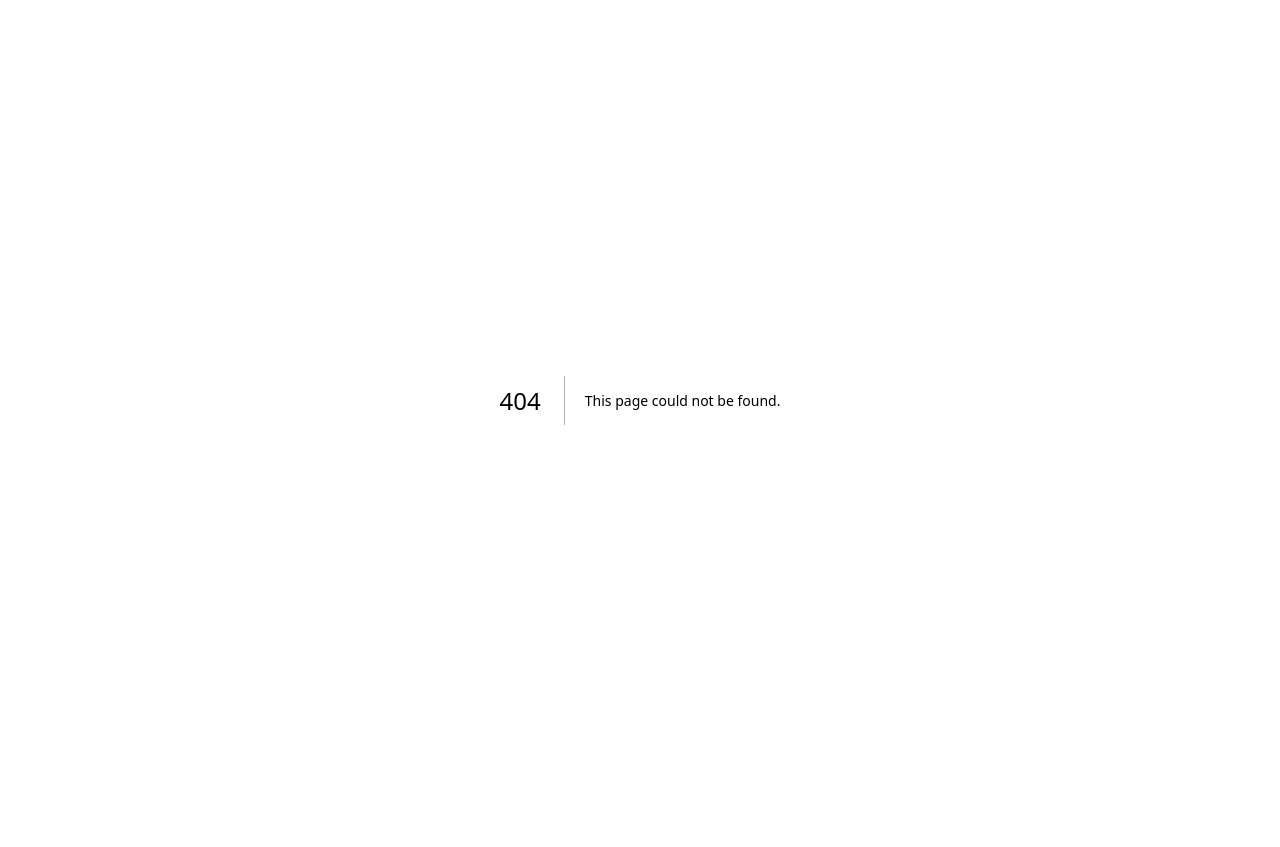
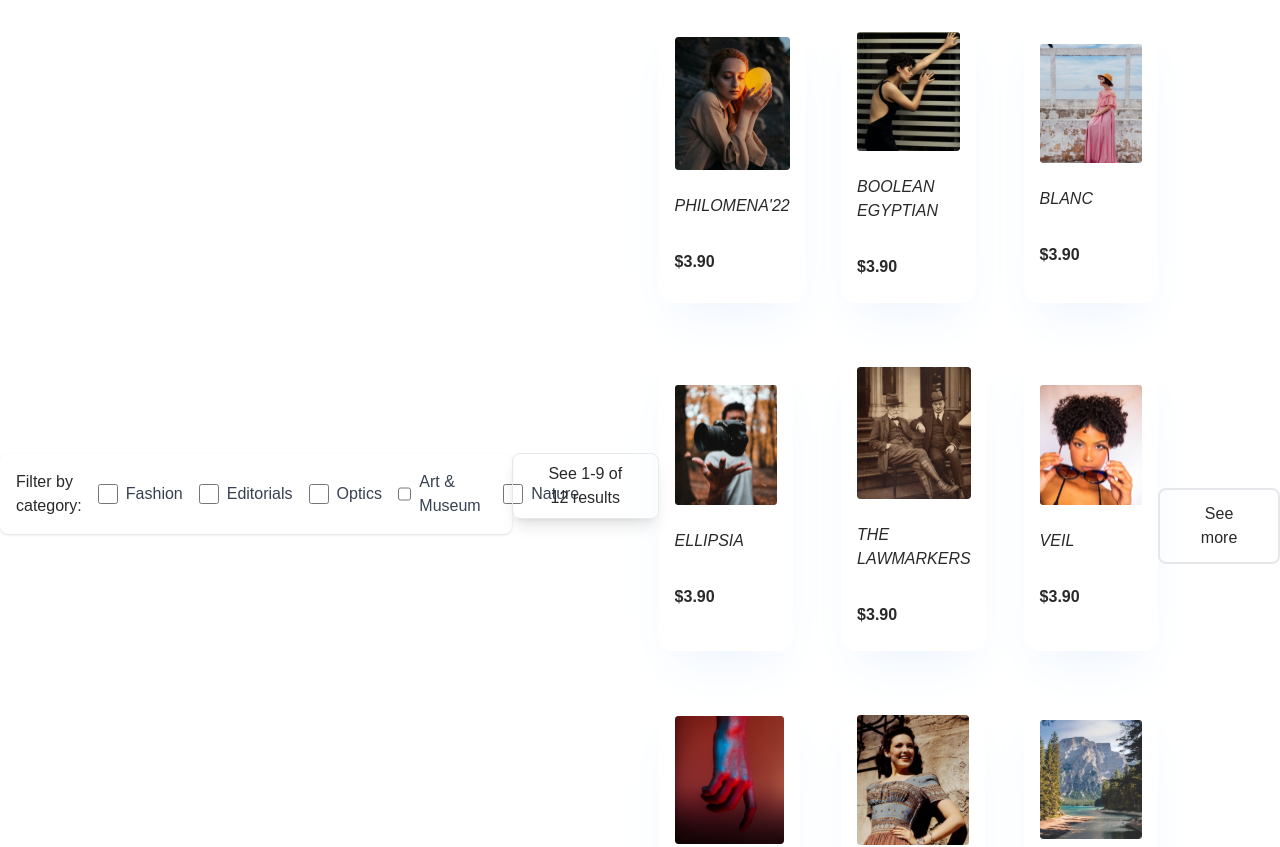
Before and after one commit to Orhmo/Artsy, a Next.js app: page /components/marketplace-layout/artwork in a window 1280 px wide. Before the commit this address had no page. Shown: the top 847 px of the page. Before the commit the page ends 800 px from the top, so only its background shows below. Built offline with nearby package versions, Linux system fonts and the light colour scheme; a web font is replaced by a local one.

Commit message:
Marketplace Page Layout

```diff
--- /dev/null
+++ b/pages/components/marketplace-layout/artwork.tsx
@@ -0,0 +1,61 @@
+import React, { useState } from 'react';
+import Image from 'next/image';
+
+import Filter from './Filter';
+
+import { ARTWORKS } from '@/utils/data';
+
+const Artworks = (): JSX.Element => {
+  const [displayCount, setDisplayCount] = useState<number>(9);
+  const totalArtworks: number = ARTWORKS.length;
+
+  const [filteredArtworks, setFilteredArtworks] = useState<Artwork[]>(ARTWORKS);
+
+  const displayedArtworks: Array<Artwork> = filteredArtworks.slice(0, displayCount);
+  const displayedCountText: string = `See 1-${displayCount} of ${totalArtworks} results`;
+
+  const handleSeeMoreClick = (): void => {
+    setDisplayCount(displayCount + 3);
+  };
+
+  const handleFilter = (selectedCategories: string[]): void => {
+    if (selectedCategories.length === 0) {
+      setFilteredArtworks(ARTWORKS);
+    } else {
+      const filtered = ARTWORKS.filter((artwork: Artwork) => selectedCategories.includes(artwork.category));
+      setFilteredArtworks(filtered);
+    }
+    setDisplayCount(9);
+  };
+
+  return (
+    <div className='flex justify-center items-center my-4'>
+      <div className='flex flex-row'>
+        <Filter onFilter={handleFilter} />
+      </div>
+      <div className='text-center mt-4 px-8 py-2 border rounded-lg shadow-lg mb-8'>
+        {displayedCountText}
+      </div>
+
+      <div className='grid grid-cols-1 gap-8 sm:grid-cols-2 md:grid-cols-3 md:gap-12'>
+        {displayedArtworks.map((artwork: Artwork) => (
+          <div
+            className='mx-auto flex flex-col flex-wrap justify-center gap-2 rounded-2xl p-4 shadow-2xl shadow-blue-50'
+            key={artwork.id}
+          >
+            <Image src={artwork.image} alt='' />
+            <h2 className='py-4 uppercase italic'>{artwork.name}</h2>
+            <span className='py-2 font-bold'>{artwork.price}</span>
+          </div>
+        ))}
+      </div>
+      {displayCount < totalArtworks && (
+        <div className='border-2 px-10 py-3 rounded-lg mt-16 cursor-pointer hover:bg-blue-50 hover:text-gray-500 transition-all'>
+          <button onClick={handleSeeMoreClick}>See more</button>
+        </div>
+      )}
+    </div>
+  );
+};
+
+export default Artworks;
--- /dev/null
+++ b/pages/components/marketplace-layout/filter.tsx
@@ -0,0 +1,52 @@
+import React, { useState } from 'react';
+
+import { ARTWORKS } from '@/utils/data';
+
+interface Props {
+  onFilter: (filteredArtworks: Artwork[]) => void;
+}
+
+const Filter: React.FC<Props> = ({ onFilter }) => {
+  const categories: string[] = Array.from(new Set(ARTWORKS.map((artwork: Artwork) => artwork.category)));
+  const [selectedCategories, setSelectedCategories] = useState<string[]>([]);
+
+  const handleCategoryChange = (category: string): void => {
+    const index = selectedCategories.indexOf(category);
+    if (index === -1) {
+      setSelectedCategories([...selectedCategories, category]);
+    } else {
+      setSelectedCategories([...selectedCategories.slice(0, index), ...selectedCategories.slice(index + 1)]);
+    }
+  };
+
+
+
+  return (
+    <div className='w-full flex justify-center'>
+      <div className='flex items-center justify-between w-full max-w-lg p-4 bg-white shadow rounded-lg'>
+        <div className='flex items-center space-x-4'>
+          <span>Filter by category:</span>
+          {categories.map((category: string) => (
+            <div key={category} className='flex items-center space-x-2'>
+              <input
+                type='checkbox'
+                id={`category_${category}`}
+                name={`category_${category}`}
+                value={category}
+                checked={selectedCategories.includes(category)}
+                onChange={() => handleCategoryChange(category)}
+                className='form-checkbox h-5 w-5 text-blue-600 rounded'
+              />
+              <label htmlFor={`category_${category}`} className='font-medium text-gray-700'>
+                {category}
+              </label>
+            </div>
+          ))}
+        </div>
+
+      </div>
+    </div>
+  );
+};
+
+export default Filter;
--- a/pages/marketplace.tsx
+++ b/pages/marketplace.tsx
@@ -8,19 +8,71 @@ import { ARTWORKS } from '../utils/data';
 
 const Marketplace = (): JSX.Element => {
   const [displayCount, setDisplayCount] = useState<number>(9);
+  const [selectedCategories, setSelectedCategories] = useState<Array<string>>(['All']);
   const totalArtworks: number = ARTWORKS.length;
 
-  const displayedArtworks: Array<Artwork> = ARTWORKS.slice(0, displayCount);
-  const displayedCountText: string = `See 1-${displayCount} of ${totalArtworks} results`;
+  const categories: Array<string> = ['All', ...new Set(ARTWORKS.map(artwork => artwork.category))];
+  const displayedArtworks: Array<Artwork> = ARTWORKS
+  .filter(artwork => selectedCategories.includes('All') || selectedCategories.includes(artwork.category))
+  .slice(0, displayCount);
+
+  const displayedCountText: string = `See 1-${displayedArtworks.length} of ${totalArtworks} results`;
 
   const handleSeeMoreClick = (): void => {
     setDisplayCount(displayCount + 3);
+  };
+
+  const handleCategoryChange = (event: React.ChangeEvent<HTMLInputElement>): void => {
+    const category = event.target.value;
+    const newSelectedCategories = [...selectedCategories];
+
+    if (category === 'All') {
+      // If "All" category is selected, uncheck all other categories
+      newSelectedCategories.splice(1);
+    } else {
+      // If any other category is selected, uncheck the "All" category
+      const allIndex = newSelectedCategories.indexOf('All');
+      if (allIndex !== -1) {
+        newSelectedCategories.splice(allIndex, 1);
+      }
+    }
+
+    if (newSelectedCategories.includes(category)) {
+      // Remove the category if it's already selected
+      newSelectedCategories.splice(newSelectedCategories.indexOf(category), 1);
+    } else {
+      // Add the category if it's not already selected
+      newSelectedCategories.push(category);
+    }
+
+    if (newSelectedCategories.length === 0) {
+      // If no category is selected, recheck the "All" category
+      newSelectedCategories.push('All');
+    }
+
+    setSelectedCategories(newSelectedCategories);
   };
 
   return (
     <div className='flex flex-col justify-center items-center my-4'>
       <div className='text-center mt-4 px-8 py-2 border rounded-lg shadow-lg mb-8'>
         {displayedCountText}
+      </div>
+
+      <div className='flex justify-center gap-4 mb-4'>
+        {categories.map(category => (
+          <label key={category}>
+            <input
+              type='checkbox'
+              value={category}
+              checked={selectedCategories.includes(category)}
+                    onChange={handleCategoryChange}
+                    className=''
+
+            />
+           {category}
+          </label>
+        ))}
       </div>
 
       <div className='grid grid-cols-1 gap-8 sm:grid-cols-2 md:grid-cols-3 md:gap-12'>
@@ -35,6 +87,7 @@ const Marketplace = (): JSX.Element => {
           </div>
         ))}
       </div>
+
       {displayCount < totalArtworks && (
         <div className='border-2 px-10 py-3 rounded-lg mt-16 cursor-pointer hover:bg-blue-50 hover:text-gray-500 transition-all'>
           <button onClick={handleSeeMoreClick}>See more</button>
--- a/utils/data.tsx
+++ b/utils/data.tsx
@@ -46,7 +46,7 @@ export const ARTWORKS = [
         image: Artwork_5,
         name: "The Lawmarkers",
         price: "$3.90",
-        category: "Editorials",
+        category: "Art & Museum",
     },
     {
         id: nanoid(),
@@ -60,7 +60,7 @@ export const ARTWORKS = [
         image: Artwork_7,
         name: "Alternating",
         price: "$3.90",
-        category: "Editorials",
+        category: "Art & Museum",
     },
     {
         id: nanoid(),
@@ -74,7 +74,7 @@ export const ARTWORKS = [
         image: Artwork_9,
         name: "Beverly",
         price: "$3.90",
-        category: "Optics",
+        category: "Nature",
     },
     {
         id: nanoid(),
```
